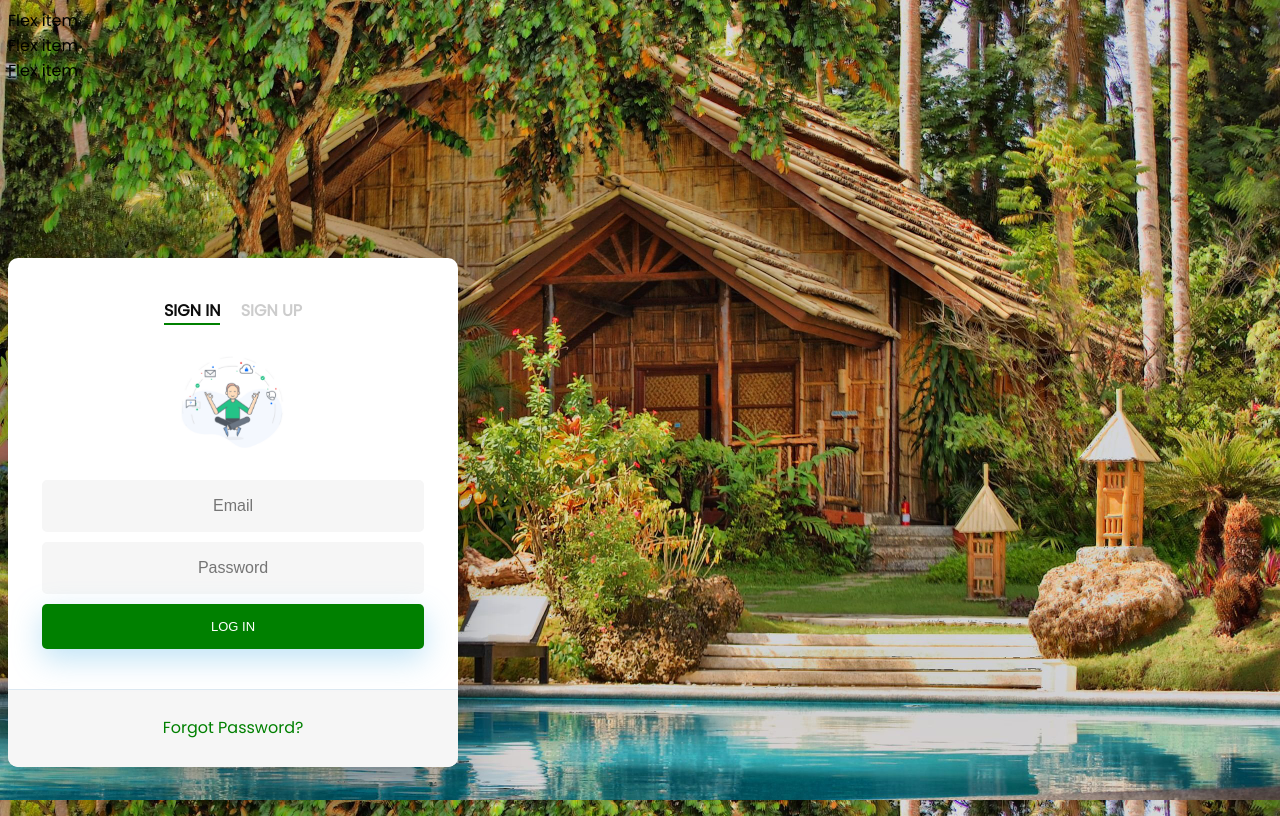
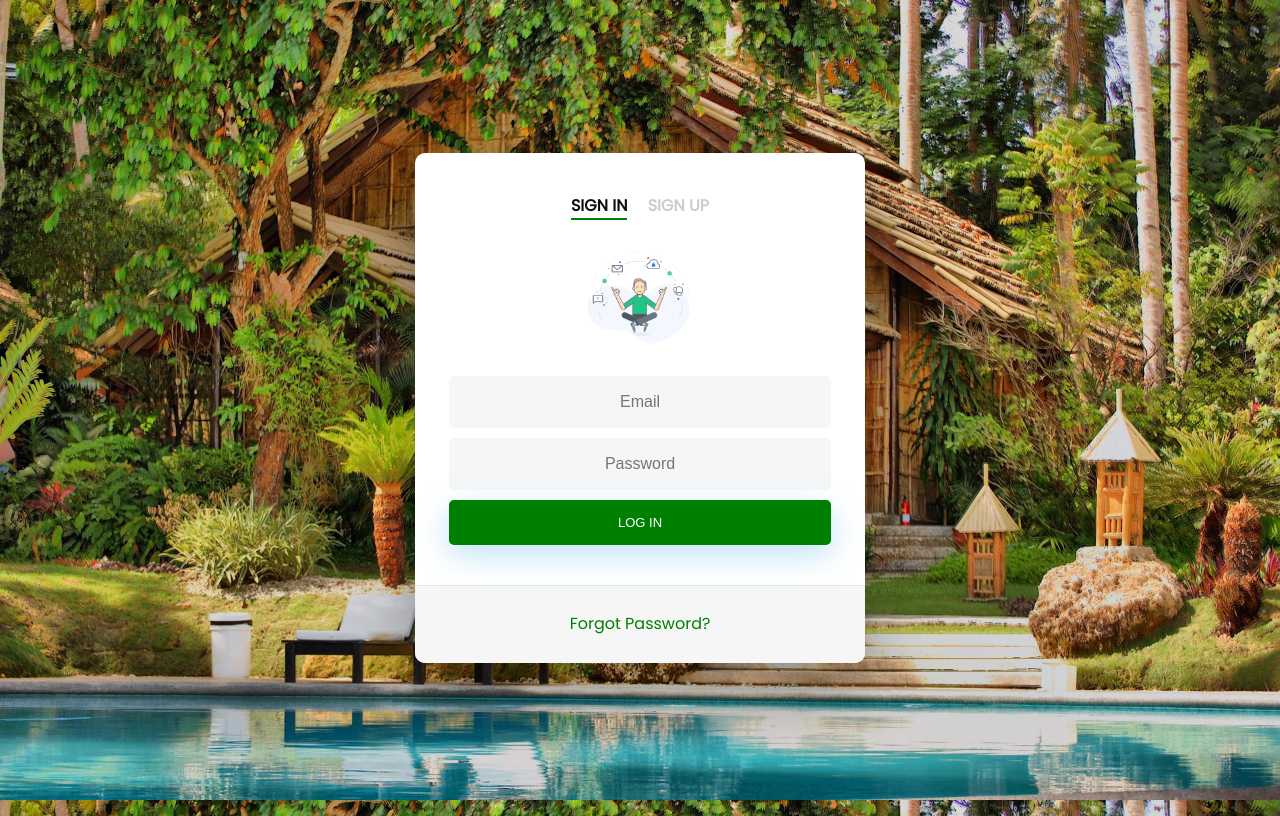
Before and after one commit to shinydidde/Data-Sonic-PFIS-CA2, a Flask app: page /login in a window 1280 px wide. Run offline with Flask 3, Linux system fonts and the light colour scheme.

Commit message:
Login Form

```diff
--- a/templates/login.html
+++ b/templates/login.html
@@ -10,12 +10,7 @@
   </style>
 </head>
 <body>
-  <div class="d-flex align-items-center justify-content-center" style="height: 250px;">
-    <div class="p-2 m-2 bg-info text-white shadow rounded-2">Flex item</div>
-    <div class="p-2 m-2 bg-info text-white shadow rounded-2">Flex item</div>
-    <div class="p-2 m-2 bg-info text-white shadow rounded-2">Flex item</div>
-</div>
-  <div class="container d-flex align-items-center justify-content-center">
+<div class="wrapper fadeInDown">
   <div id="formContent">
     <!-- Tabs Titles -->
     <h2 class="active"> Sign In </h2>
@@ -40,8 +35,5 @@
 
   </div>
 </div>
-<!-- <div class="wrapper fadeInDown">
-
-</div> -->
 </body>
 </html>
```
Lines whose indentation alone changed are shown as unchanged.
